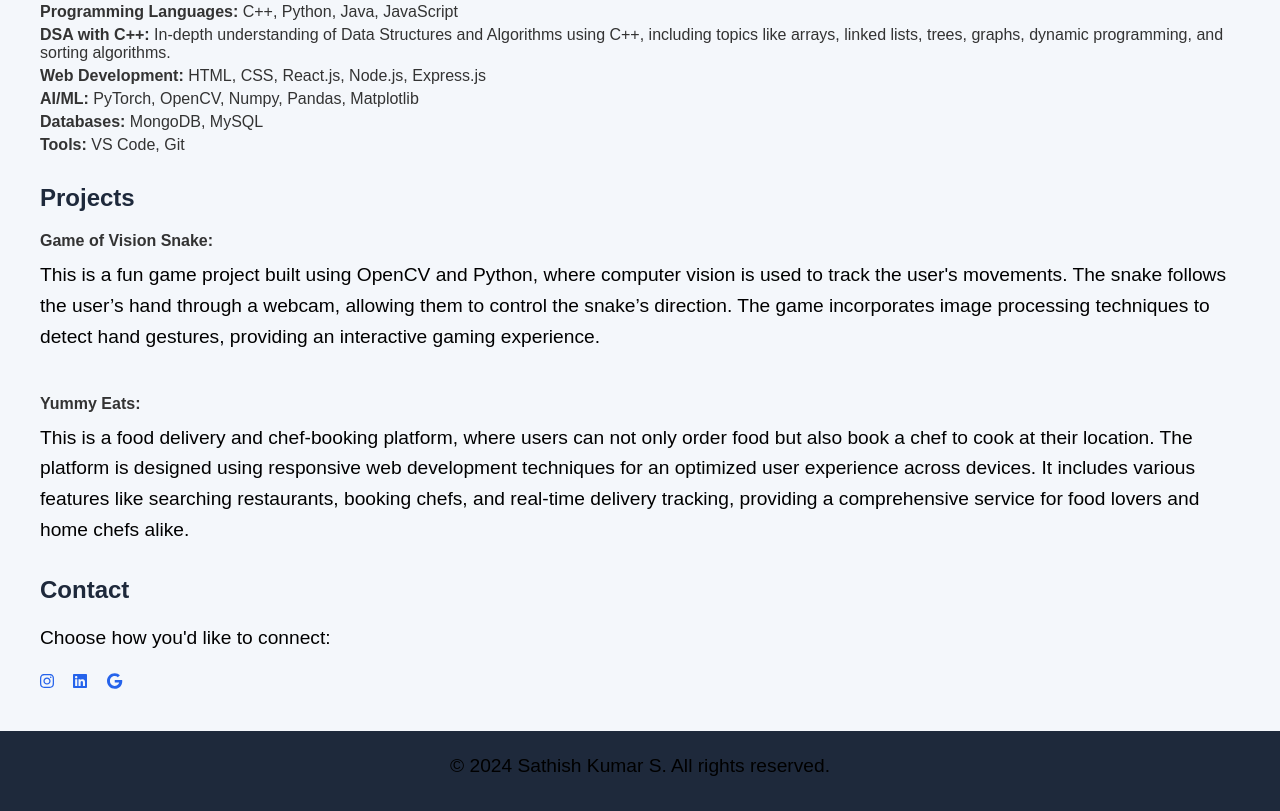
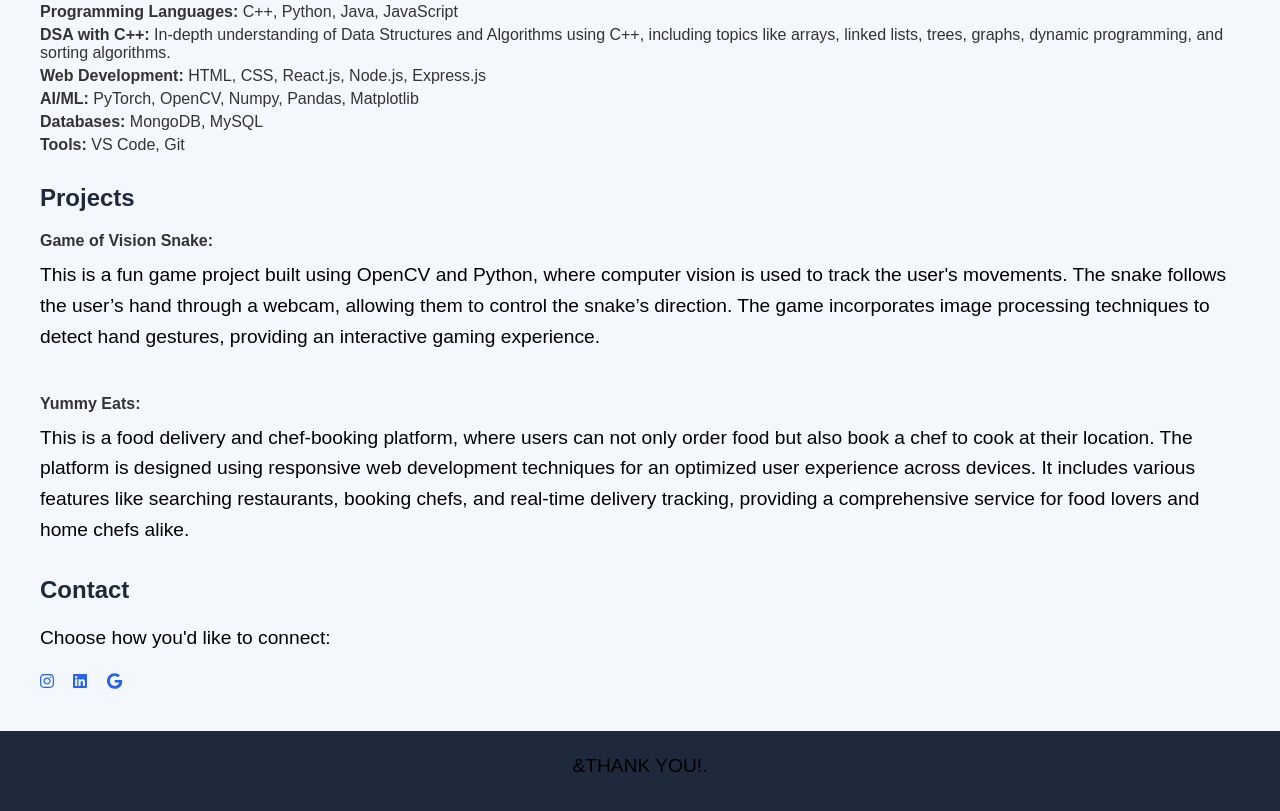
Before and after one commit to Sathish123-g4/My_portfolio, a plain HTML site: page index.html in a window 1280 px wide. Shown: the part 616-1427 px from the top of the page. Drawn offline with Linux system fonts and the light colour scheme.

Commit message:
index.html

```diff
--- a/index.html
+++ b/index.html
@@ -230,7 +230,7 @@
     </div>
 
     <footer>
-        <p>&copy; 2024 Sathish Kumar S. All rights reserved.</p>
+        <p>&THANK YOU!.</p>
     </footer>
 
     <!-- Font Awesome Script -->
```
